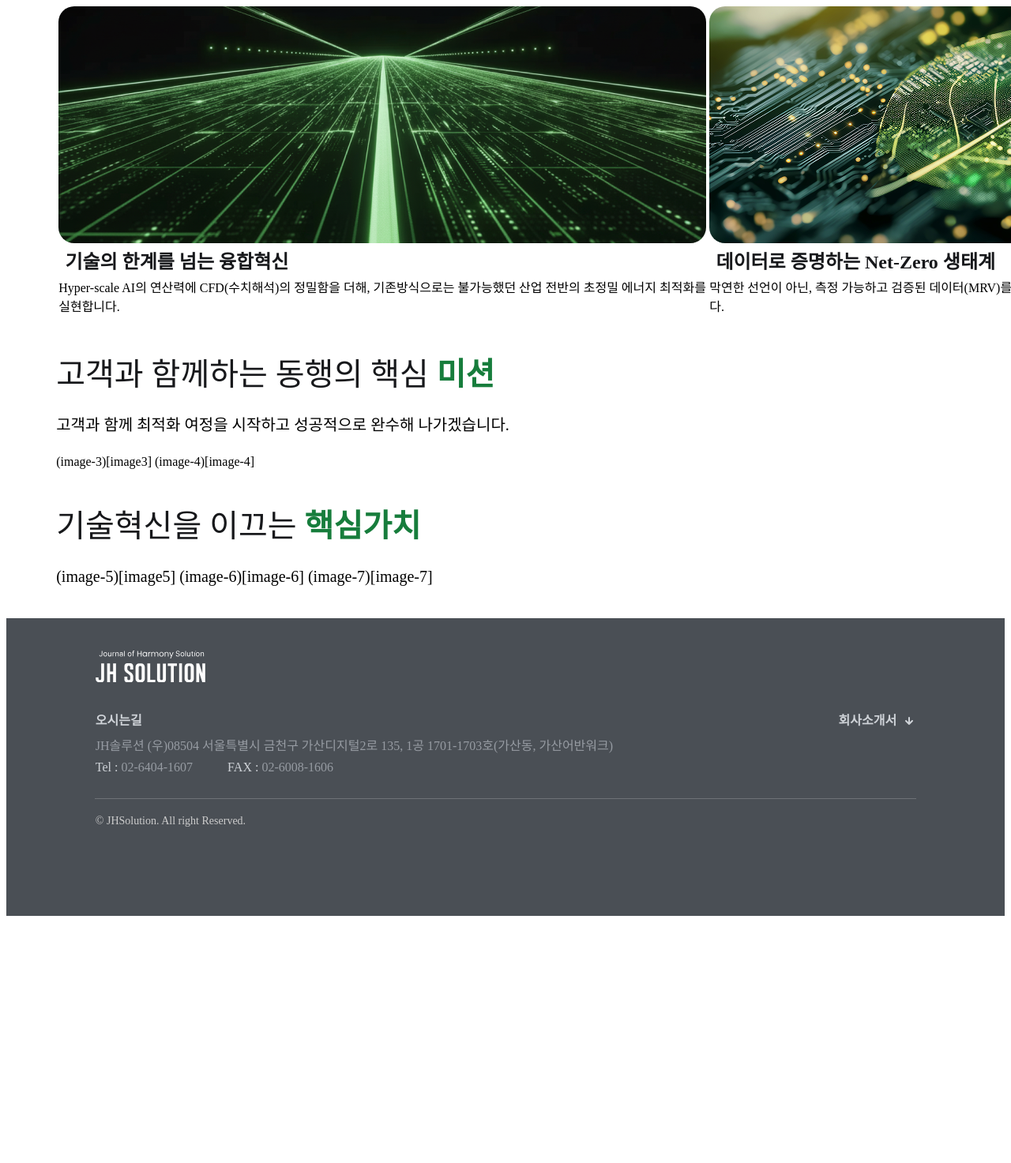
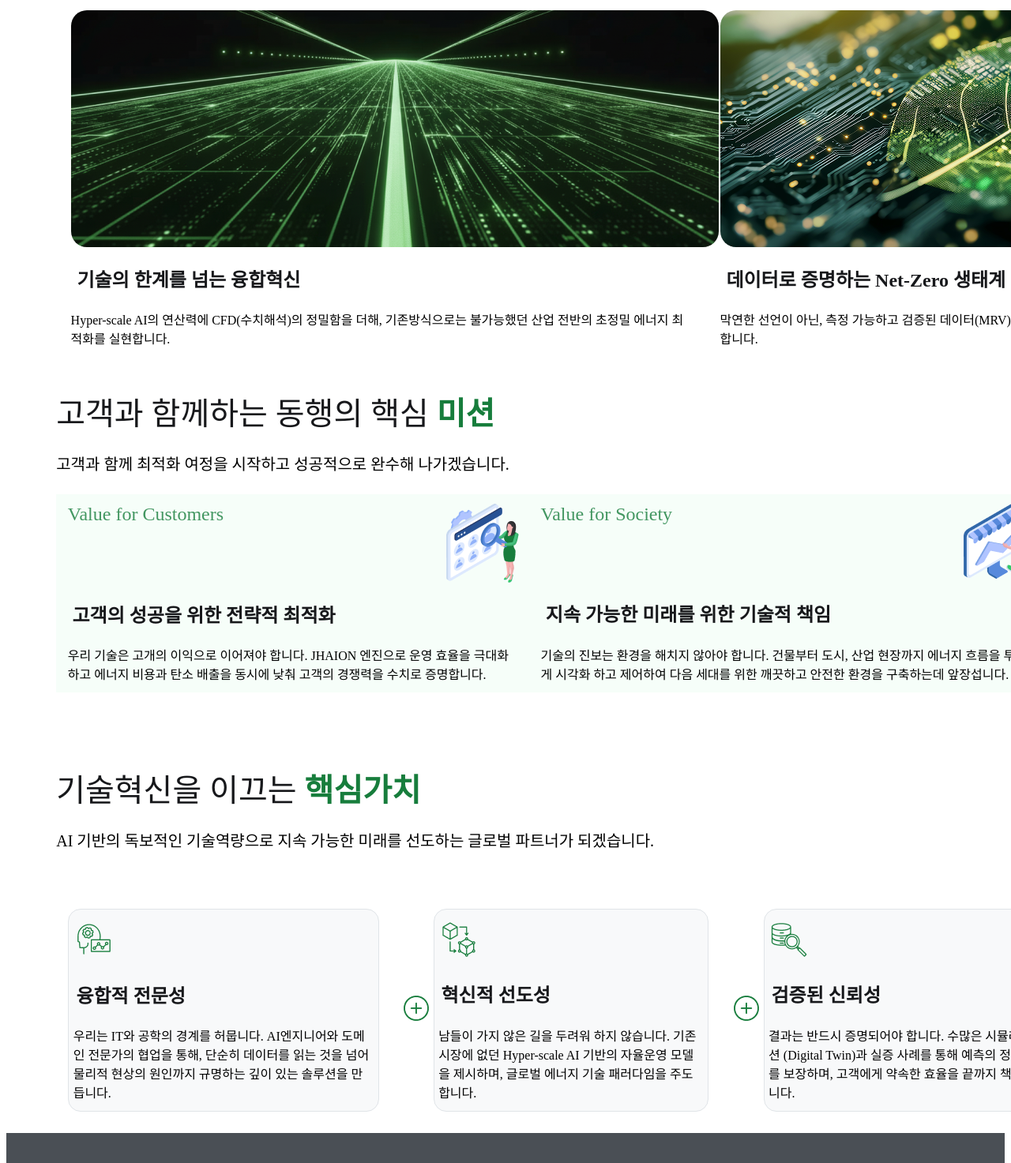
Before and after one commit to JHsolution0408/company_home, a Gatsby site in the folder company_home/: page /company/vision-mission in a window 1280 px wide. Shown: the part 584-2057 px from the top of the page at 79% size. Before the commit the page ends 1752 px from the top, so only its background shows below. Built offline with nearby package versions, Linux system fonts and the light colour scheme; Gatsby itself is replaced by a stand-in of ours.

Commit message:
1209 5th update

```diff
--- a/company_home/src/content/company/vision-mission.md
+++ b/company_home/src/content/company/vision-mission.md
@@ -10,11 +10,20 @@ slug: "vision-mission"
 에너지 최적화를 넘어, 인류와 공존하는 탄소 중립 사회의 기술적 표준이 되겠습니다.
 
 
-| | |
-|---|---|
-| <img src="/images/about/mission-1.png" style="border-radius:20px;vertical-align:bottom;display:block;margin-bottom:0;" /> | <img src="/images/about/mission-2.png" style="border-radius:20px;vertical-align:bottom;display:block;margin-bottom:0;" />|
-| **기술의 한계를 넘는 융합혁신** | **데이터로 증명하는 Net-Zero 생태계** |
-| Hyper-scale AI의 연산력에 CFD(수치해석)의 정밀함을 더해, 기존방식으로는 불가능했던 산업 전반의 초정밀 에너지 최적화를 실현합니다.| 막연한 선언이 아닌, 측정 가능하고 검증된 데이터(MRV)를 기반으로 가장 현실적이고 경제적인 탄소중립 로드맵을 완성합니다.|
+<table >
+<tr>
+<td><img src="/images/about/mission-1.png" style="border-radius:20px;vertical-align:bottom;display:block;margin-bottom:0;" /></td>
+<td><img src="/images/about/mission-2.png" style="border-radius:20px;vertical-align:bottom;display:block;margin-bottom:0;" /></td>
+</tr>
+<tr>
+<td><strong>기술의 한계를 넘는 융합혁신</strong></td>
+<td><strong>데이터로 증명하는 Net-Zero 생태계</strong></td>
+</tr>
+<tr>
+<td>Hyper-scale AI의 연산력에 CFD(수치해석)의 정밀함을 더해, 기존방식으로는 불가능했던 산업 전반의 초정밀 에너지 최적화를 실현합니다.</td>
+<td>막연한 선언이 아닌, 측정 가능하고 검증된 데이터(MRV)를 기반으로 가장 현실적이고 경제적인 탄소중립 로드맵을 완성합니다.</td>
+</tr>
+</table>
 
 
 
@@ -23,11 +32,52 @@ slug: "vision-mission"
 
 고객과 함께 최적화 여정을 시작하고 성공적으로 완수해 나가겠습니다.
 
-(image-3)[image3] (image-4)[image-4]
+<table >
+<tr>
+<td><span style="color:#177D3C;opacity:0.8;font-size:24px;">Value for Customers</span> <img src="/images/about/mission-3.png" style="float:right;"></td>
+<td><span style="color:#177D3C;opacity:0.8;font-size:24px;">Value for Society</span> <img src="/images/about/mission-4.png" style="float:right;"></td>
+</tr>
+<tr>
+<td><strong>고객의 성공을 위한 전략적 최적화</strong></td>
+<td><strong>지속 가능한 미래를 위한 기술적 책임</strong></td>
+</tr>
+<tr>
+<td>우리 기술은 고개의 이익으로 이어져야 합니다. JHAION 엔진으로 운영 효율을 극대화 하고 에너지 비용과 탄소 배출을 동시에 낮춰 고객의 경쟁력을 수치로 증명합니다.</td>
+<td>기술의 진보는 환경을 해치지 않아야 합니다. 건물부터 도시, 산업 현장까지 에너지 흐름을 투명하게 시각화 하고 제어하여 다음 세대를 위한 깨끗하고 안전한 환경을 구축하는데 앞장섭니다.</td>
+</tr>
+</table>
 
 
-
+<br><br>
 ## 기술혁신을 이끄는 핵심가치
 
+AI 기반의 독보적인 기술역량으로 지속 가능한 미래를 선도하는 글로벌 파트너가 되겠습니다.
+<br><br>
 
-(image-5)[image5] (image-6)[image-6] (image-7)[image-7]
+<table>
+<tr>
+ <td>
+  <table id="tb1"  style="width:100%;background-color:#F8F9FA;border:1px solid #E0E4E8;border-radius:16px;overflow:hidden;">
+    <tr><td><img src="/images/about/mission-5.png"></td></tr>
+    <tr><td id="td-1"><strong>융합적 전문성</strong></td></tr>
+    <tr><td id="td-6">우리는 IT와 공학의 경계를 허뭅니다. AI엔지니어와 도메인 전문가의 협업을 통해, 단순히 데이터를 읽는 것을 넘어 물리적 현상의 원인까지 규명하는 깊이 있는 솔루션을 만듭니다.</td></tr>
+  </table>
+ </td>
+ <td rowspan=3 style="vertical-align: middle;"><img src="/images/about/mission_plus.png">
+ <td>
+  <table id="tb2"  style="width:100%;background-color:#F8F9FA;border:1px solid #E0E4E8;border-radius:16px;overflow:hidden;">
+    <tr><td><img src="/images/about/mission-6.png"></td></tr>
+    <tr><td id="td-1"><strong>혁신적 선도성</strong></td></tr>
+    <tr><td id="td-8">남들이 가지 않은 길을 두려워 하지 않습니다. 기존 시장에 없던 Hyper-scale AI 기반의 자율운영 모델을 제시하며, 글로벌 에너지 기술 패러다임을 주도합니다.</td></tr>
+  </table>
+ </td>
+  <td rowspan=3 style="vertical-align: middle;"><img src="/images/about/mission_plus.png">
+ <td>
+  <table id="tb3"  style="width:100%;background-color:#F8F9FA;border:1px solid #E0E4E8;border-radius:16px;overflow:hidden;">
+    <tr><td><img src="/images/about/mission-7.png"></td></tr>
+    <tr><td id="td-1"><strong>검증된 신뢰성</strong></td></tr>
+    <tr><td id="td-10">결과는 반드시 증명되어야 합니다. 수많은 시뮬레이션 (Digital Twin)과 실증 사례를 통해 예측의 정확도를 보장하며, 고객에게 약속한 효율을 끝까지 책임집니다.</td></tr>
+  </table>
+ </td>
+</tr>
+</table>
--- a/company_home/src/pages/company/vision-mission.js
+++ b/company_home/src/pages/company/vision-mission.js
@@ -57,6 +57,15 @@ const VisionMissionPage = ({ data }) => {
                 color: #177D3C;
                 font-weight: 700;
               }
+              #vision-mission-markdown table td {
+                padding: 10px 1%;
+              }
+              #vision-mission-markdown table th {
+                padding: 1%;
+              }
+              #vision-mission-markdown table:nth-of-type(2) {
+                background-color: #F6FEF9;
+              }
             `}</style>
             <div
               dangerouslySetInnerHTML={{
```
Also changed, not shown: company_home/src/content/company/jhaion-background.mdx (deleted, +0 -16 lines), company_home/src/content/company/partners.mdx (deleted, +0 -16 lines), company_home/src/content/company/vision-mission.mdx (deleted, +0 -13 lines), company_home/static/images/about/mission-5.png (added), company_home/static/images/about/mission-6.png (added), company_home/static/images/about/mission-7.png (added), company_home/static/images/about/mission_plus.png (added).
